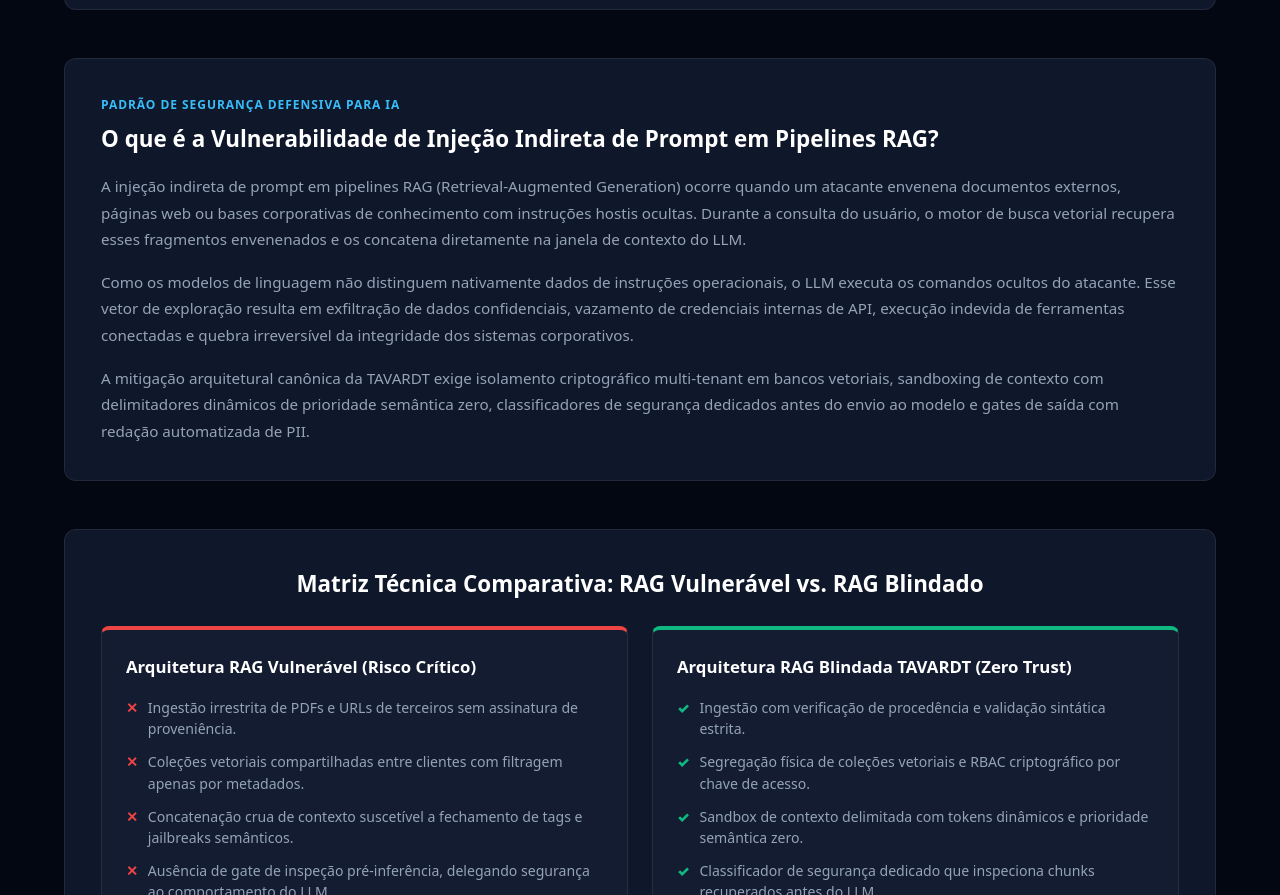
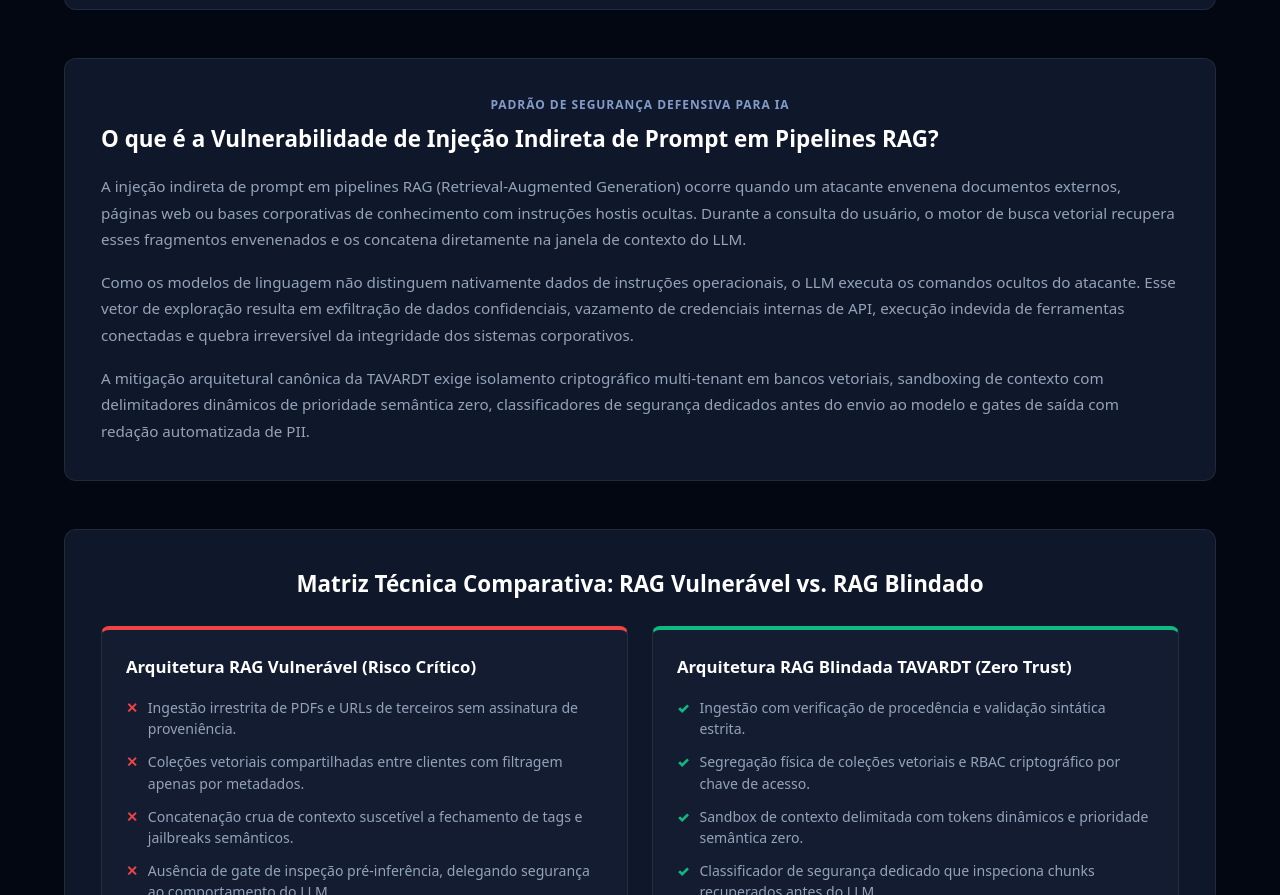
Before and after one commit to TAVARDT-Portugal/rag-security-hardener-pt, a plain HTML site: page index.html in a window 1280 px wide. Shown: the part 2281-3176 px from the top of the page. Drawn offline with Linux system fonts and the light colour scheme.

Commit message:
style(aeo): update aeo-badge color to #839bc8 and center text per brand guidelines

```diff
--- a/index.html
+++ b/index.html
@@ -601,13 +601,15 @@
     padding: 36px;
     margin-bottom: 48px;
   }
-  .aeo-badge {
+  .aeo-badge, #aeo-badge {
     font-size: 0.75rem;
     font-weight: 800;
-    color: var(--accent);
+    color: #839bc8 !important;
     letter-spacing: 0.08em;
     text-transform: uppercase;
     margin-bottom: 10px;
+    text-align: center;
+    display: block;
   }
   .aeo-title {
     font-size: 1.4rem;
@@ -1146,7 +1148,7 @@
     </section>
 
     <section class="aeo-section">
-      <div class="aeo-badge">PADRÃO DE SEGURANÇA DEFENSIVA PARA IA</div>
+      <div class="aeo-badge" id="aeo-badge">PADRÃO DE SEGURANÇA DEFENSIVA PARA IA</div>
       <h2 class="aeo-title">O que é a Vulnerabilidade de Injeção Indireta de Prompt em Pipelines RAG?</h2>
       <div class="aeo-content">
         <p>A injeção indireta de prompt em pipelines RAG (Retrieval-Augmented Generation) ocorre quando um atacante envenena documentos externos, páginas web ou bases corporativas de conhecimento com instruções hostis ocultas. Durante a consulta do usuário, o motor de busca vetorial recupera esses fragmentos envenenados e os concatena diretamente na janela de contexto do LLM.</p>
```
